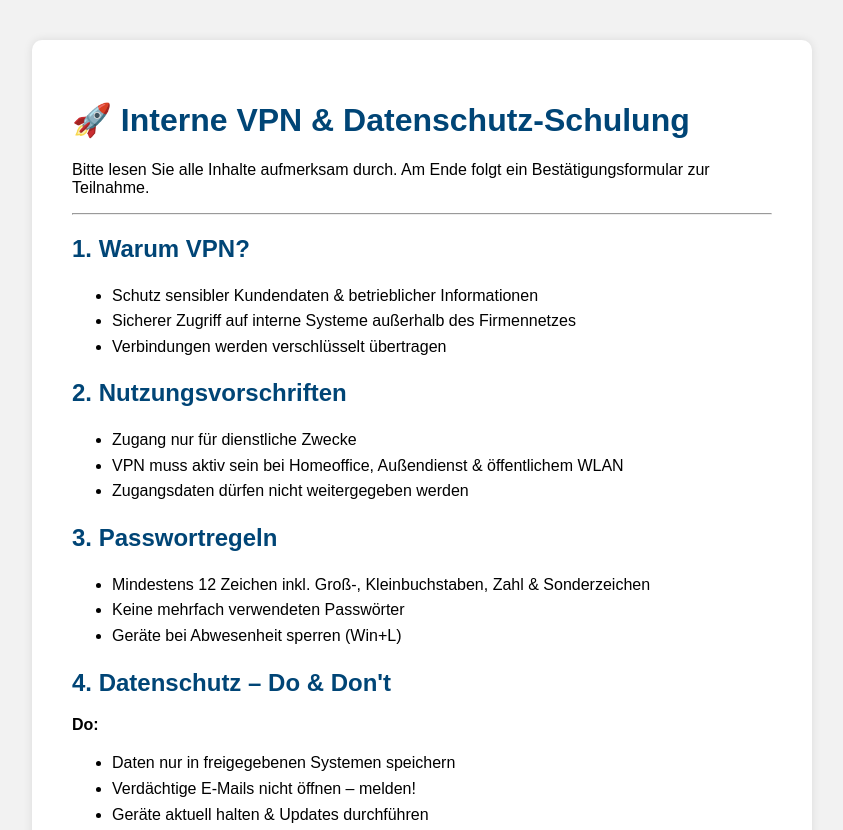
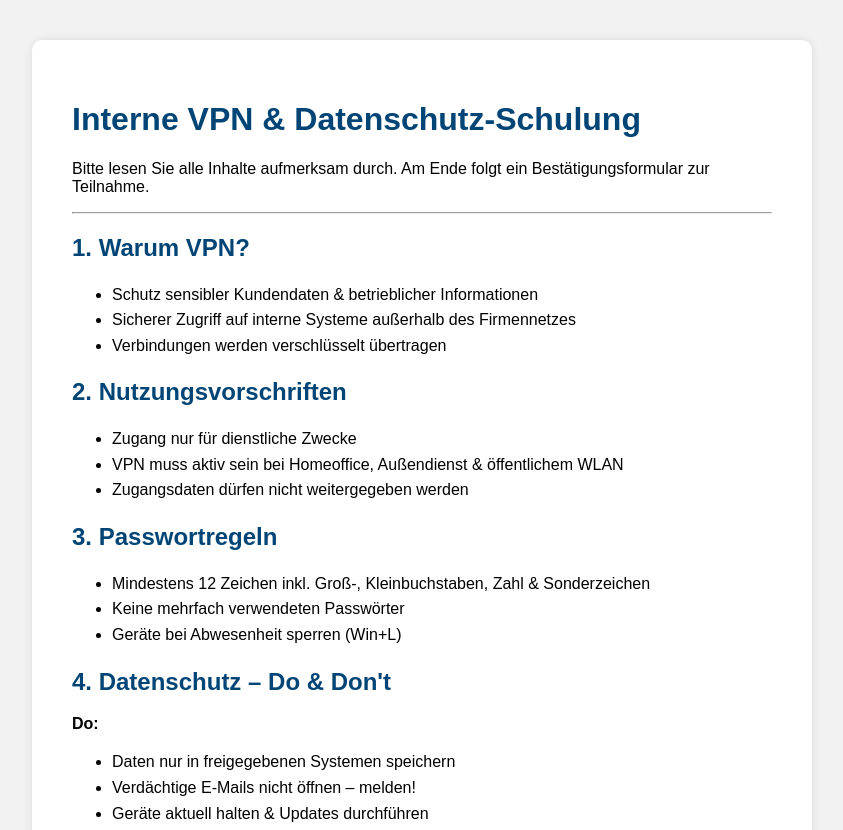
Before and after one commit to doreenthuersam-svg/vpn-schulung, a plain HTML site: page index.html in a window 1280 px wide. Shown: the top 830 px of the page, without its empty margins (218-1061 px from the left). Drawn offline with Linux system fonts and the light colour scheme.

Commit message:
Update index.html

```diff
--- a/index.html
+++ b/index.html
@@ -8,7 +8,7 @@
 <body>
 
 <div class="content">
-<h1>🚀 Interne VPN & Datenschutz-Schulung</h1>
+<h1>Interne VPN & Datenschutz-Schulung</h1>
 <p>Bitte lesen Sie alle Inhalte aufmerksam durch. Am Ende folgt ein Bestätigungsformular zur Teilnahme.</p>
 
 <hr>
```
